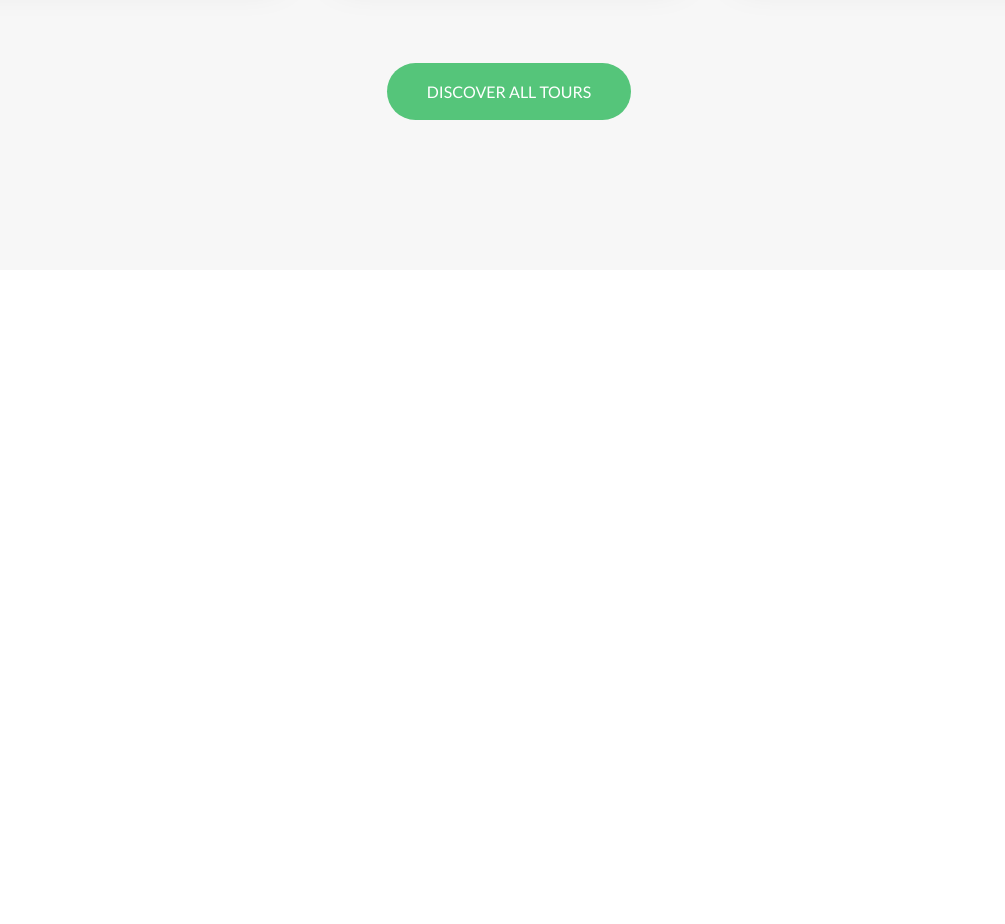
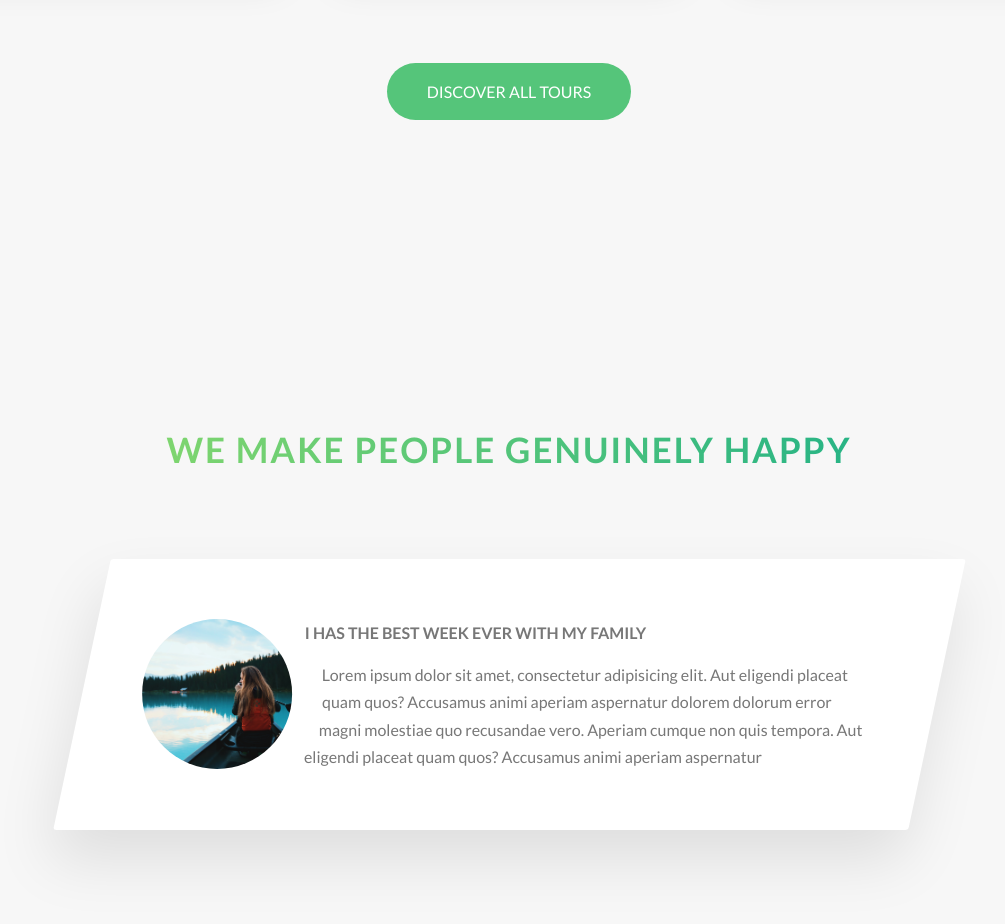
Before and after one commit to nbhaohao/advanced-css-course-master, a website: page Natours/starter/index.html in a window 1280 px wide. Shown: the part 3012-3936 px from the top of the page, without its empty margins (131-1136 px from the left). Before the commit the page ends 3312 px from the top, so only its background shows below. Drawn offline with Linux system fonts and the light colour scheme.

Commit message:
feat: finish story part

```diff
--- a/Natours/starter/index.html
+++ b/Natours/starter/index.html
@@ -208,6 +208,27 @@
             <a href="#" class="btn btn--green">Discover all tours</a>
         </div>
     </section>
+    <section class="section-stories">
+        <div class="u-center-text u-margin-bottom-big">
+            <h2 class="heading-secondary">
+                We make people genuinely happy
+            </h2>
+        </div>
+        <div class="row">
+            <div class="story">
+                <figure class="story__shape">
+                    <img src="img/nat-8.jpg" alt="Person on a tour" class="story__img">
+                </figure>
+                <div class="story__text">
+                    <h3 class="heading-tertiary u-margin-bottom-small">I has the best week ever with my family</h3>
+                    <p>Lorem ipsum dolor sit amet, consectetur adipisicing elit. Aut eligendi placeat quam quos?
+                        Accusamus animi aperiam aspernatur dolorem dolorum error magni molestiae quo recusandae vero.
+                        Aperiam cumque non quis tempora. Aut eligendi placeat quam quos?
+                        Accusamus animi aperiam aspernatur</p>
+                </div>
+            </div>
+        </div>
+    </section>
 </main>
 <!--<section class="grid-test">-->
 <!--    <div class="row">-->
--- /dev/null
+++ b/Natours/starter/sass/components/_story.scss
@@ -0,0 +1,29 @@
+.story {
+  width: 75%;
+  margin: 0 auto;
+  box-shadow: 0 3rem 6rem rgba($color-black, 0.1);
+  background-color: $color-white;
+  border-radius: 3px;
+  padding: 6rem;
+  padding-left: 9rem;
+  font-size: $default-font-size;
+  transform: skewX(-12deg);
+
+  &__shape {
+    width: 15rem;
+    height: 15rem;
+    float: left;
+    -webkit-shape-outside: circle(50% at 50% 50%);
+    shape-outside: circle(50% at 50% 50%);
+    clip-path: circle(50% at 50% 50%);
+    transform: translateX(-3rem) skewX(12deg);
+  }
+
+  &__img {
+    height: 100%;
+  }
+
+  &__text {
+    transform: skewX(12deg);
+  }
+}
--- a/Natours/starter/sass/main.scss
+++ b/Natours/starter/sass/main.scss
@@ -11,6 +11,7 @@
 @import "components/card";
 @import "components/composition";
 @import "components/feature-box";
+@import "components/story";
 
 @import "layout/grid";
 @import "layout/header";
--- a/Natours/starter/sass/pages/_home.scss
+++ b/Natours/starter/sass/pages/_home.scss
@@ -22,3 +22,8 @@
   padding: 25rem 0 15rem 0;
   margin-top: -10rem;
 }
+
+.section-stories {
+  padding: 15rem 0;
+  background-color: $color-grey-light-1;
+}
```
Also changed, not shown: Natours/starter/css/style.css.
